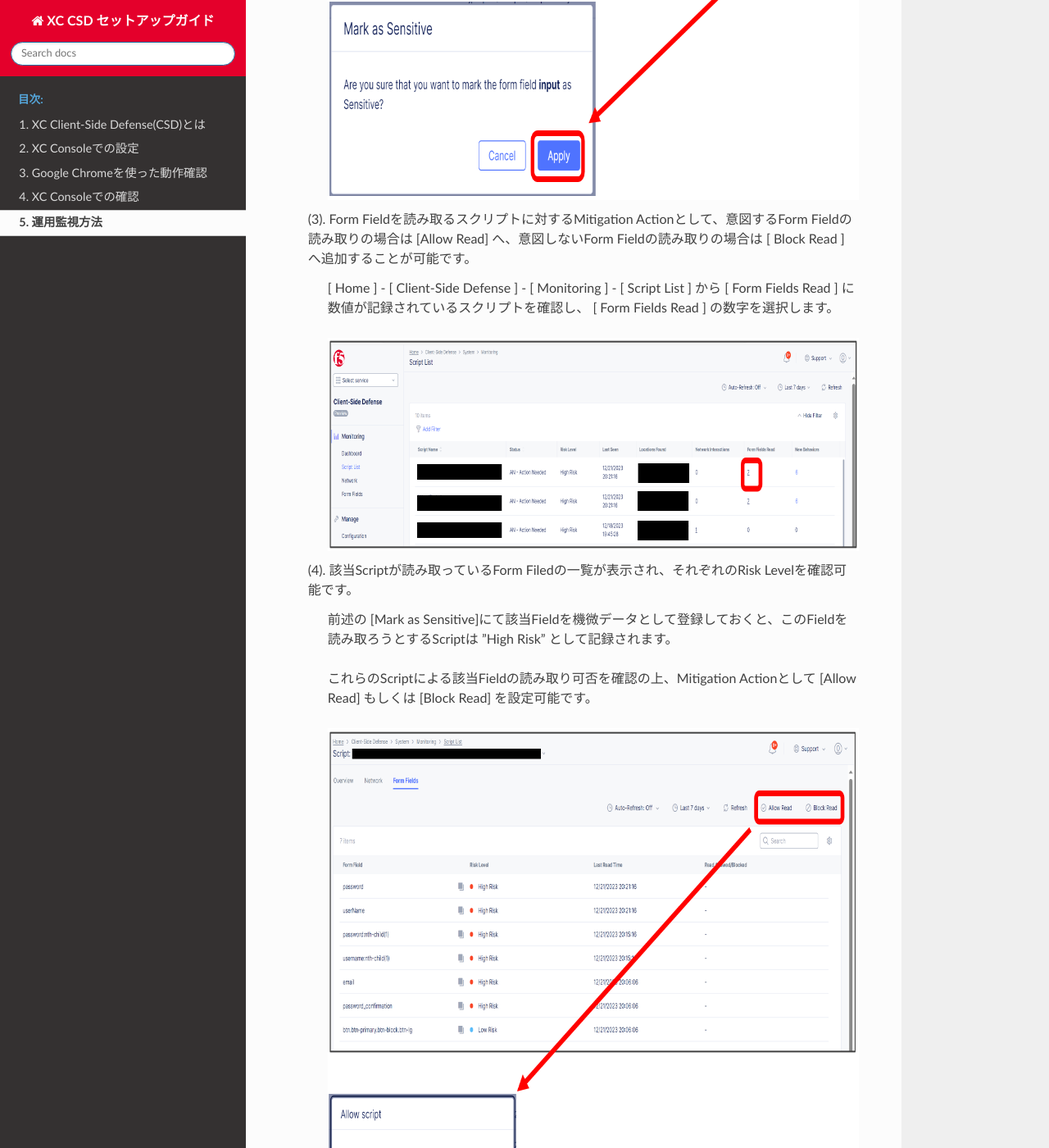
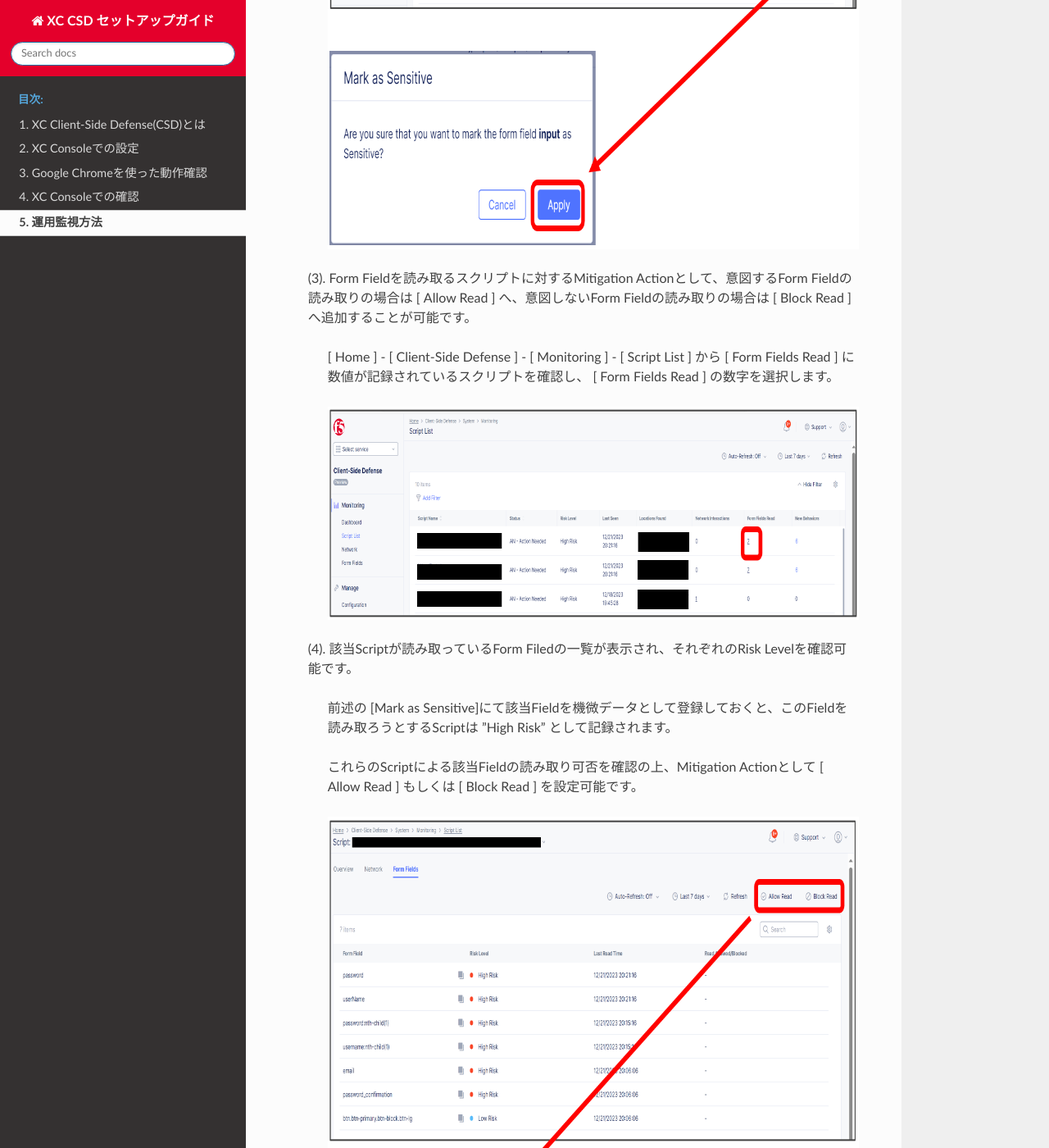
Before and after one commit to BeF5/f5j-xc-csd, a Sphinx documentation site: the page built from docs/module05/module05.rst, in a window 1280 px wide and 1400 px high, scrolled down 2251 px. Shown: the whole window at 82% size. Built offline with Sphinx 7.4.7 and the Read the Docs theme 2.0.0, drawn with Linux system fonts in a browser that asks for light colours; some of the changed text lies outside the part shown.

Commit message:
Update review
Update review

```diff
--- a/docs/module02/module02.rst
+++ b/docs/module02/module02.rst
@@ -48,7 +48,7 @@
 
 6. [ How to Inject JS ] をクリックすると、CSD JSが表示されます。
 
-   右の赤枠がスクリプトの内容となります。これを次項で挿入する設定を行います。
+   右の赤枠がスクリプトの内容となりますが、これを挿入する設定を行います。
 
    .. figure:: images/Picture6.png
       :scale: 50%
@@ -79,7 +79,7 @@
 
 .. NOTE::
    - JavaScriptをすべてのページに挿入し、保護対象とすることを推奨（デフォルト値）しています。
-   - 理由は、データの取得とデータの流出が異なるページで起こりうる可能性があリます。
+   - 理由は、データの取得とデータの流出が異なるページで起こりうる可能性があるためです。
    - 例えば、悪質なスクリプトでは、フォームのあるページでフォームデータをキャプチャし、ローカルストレージやCookieに保存することが可能です。その後、CSDが有効になっていないページで、スクリプトがこのデータを読み、悪意のあるドメインに送信するような攻撃もあるため、完全に保護するためには、全てのページでCSDを使用することを推奨しています。
 
 
--- a/docs/module03/module03.rst
+++ b/docs/module03/module03.rst
@@ -9,7 +9,7 @@
    :align: center
 
 
-2. 右上から [ その他ツール ] - [ デベロッパー ツール ] をクリックします。
+2. 右上から [ その他のツール ] - [ デベロッパー ツール ] をクリックします。
 
 .. figure:: images/Picture2.png
    :scale: 50%
@@ -78,4 +78,4 @@
    :align: center
 
 
-次項でXC CSDで、検知できているかを確認します。
+次章でXC CSDで、検知できているかを確認します。
--- a/docs/module05/module05.rst
+++ b/docs/module05/module05.rst
@@ -49,7 +49,7 @@
          :align: center
 
 
-   (3). Form Fieldを読み取るスクリプトに対するMitigation Actionとして、意図するForm Fieldの読み取りの場合は [Allow Read] へ、意図しないForm Fieldの読み取りの場合は [ Block Read ] へ追加することが可能です。
+   (3). Form Fieldを読み取るスクリプトに対するMitigation Actionとして、意図するForm Fieldの読み取りの場合は [ Allow Read ] へ、意図しないForm Fieldの読み取りの場合は [ Block Read ] へ追加することが可能です。
 
       [ Home ] - [ Client-Side Defense ] - [ Monitoring ] - [ Script List ] から [ Form Fields Read ] に数値が記録されているスクリプトを確認し、 [ Form Fields Read ] の数字を選択します。
 
@@ -87,12 +87,12 @@
 
 
       Receiverは下記から選択することが可能です。(2023/12時点)
-      - Slack
-      - PagerDuty
-      - OpsGenie
-      - Email
-      - SMS
-      - Webhook
+      + Slack
+      + PagerDuty
+      + OpsGenie
+      + Email
+      + SMS
+      + Webhook
 
       設定入力後、[ Save and Exit ] をクリックします。 [ Alert Receiver ] の設定が追加されます。
 
@@ -144,7 +146,7 @@
          :align: center
 
 
-      [Add Item] をクリックします。
+      [ Add Item ] をクリックします。
 
       .. figure:: images/Picture4-10.png
          :scale: 50%
```
Also changed, not shown: other parts of docs/module05/module05.rst (+8 -6 lines), docs/module04/module04.rst (+5 -5 lines).
